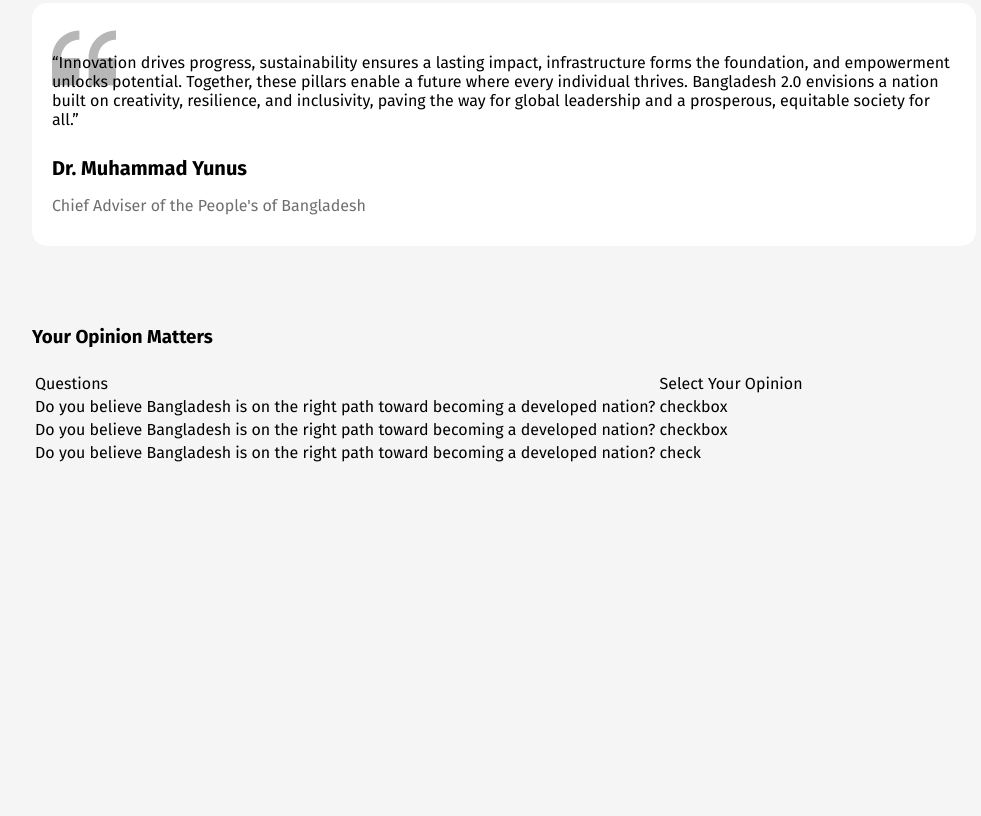
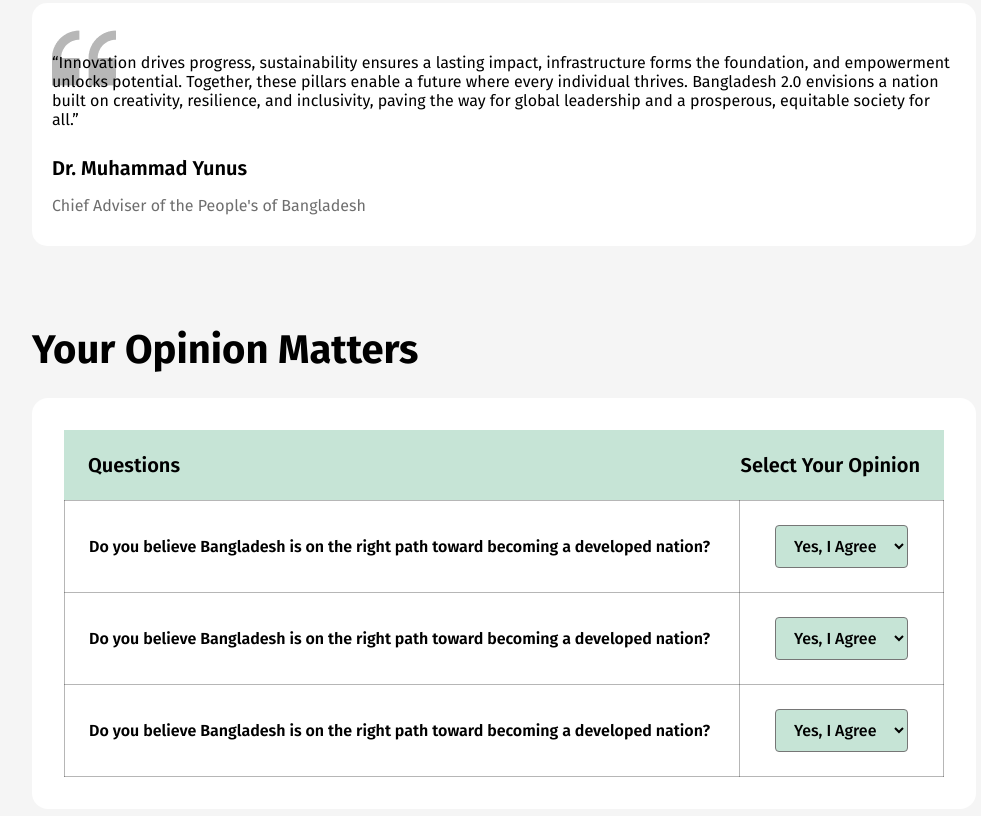
Before and after one commit to shahariarshawon/programming-hero-Assignment-1, a plain HTML site: page index.html in a window 1280 px wide. Shown: the part 1824-2640 px from the top of the page, without its empty margins (136-1117 px from the left). Before the commit the page ends 2297 px from the top, so only its background shows below. Drawn offline with Linux system fonts and the light colour scheme.

Commit message:
completed the section 4

```diff
--- a/index.html
+++ b/index.html
@@ -154,26 +154,44 @@
     <!-- section 4 -->
     <section id="sec4">
         <h3>Your Opinion Matters</h3>
-        <div class="sec4div1">
+        <div id="sec4div1">
+
+
+                    <div >
+                        <p>Questions</p>
+                        <p >Select Your Opinion</p>
+                    </div>
             <table>
-                <th>
-                    <tr>
-                        <td>Questions</td>
-                        <td>Select Your Opinion</td>
-                    </tr>
-                </th>
                 <tbody>
-                    <tr>
+                    <tr >
                         <td>Do you believe Bangladesh is on the right path toward becoming a developed nation?</td>
-                        <td>checkbox</td>
+                        <td id="check">
+                            <select name="opinion" id="opinion">
+                                <option value="Yes, I Agree">Yes, I Agree</option>
+                                <option value="Neutral">Neutral</option>
+                                <option value="No, I Don't">No, I Don't</option>
+                            </select>
+                        </td>
                     </tr>
                     <tr>
                         <td>Do you believe Bangladesh is on the right path toward becoming a developed nation?</td>
-                        <td>checkbox</td>
+                        <td id="check">
+                            <select name="opinion" id="opinion">
+                                <option value="Yes, I Agree">Yes, I Agree</option>
+                                <option value="Neutral">Neutral</option>
+                                <option value="No, I Don't">No, I Don't</option>
+                            </select>
+                        </td>
                     </tr>
                     <tr>
                         <td>Do you believe Bangladesh is on the right path toward becoming a developed nation?</td>
-                        <td>check</td>
+                            <td id="check">
+                            <select required name="opinion" id="opinion">
+                                <option value="Yes, I Agree">Yes, I Agree</option>
+                                <option value="Neutral">Neutral</option>
+                                <option value="No, I Don't">No, I Don't</option>
+                            </select>
+                        </td>
                     </tr>
                 </tbody>
             </table>
--- a/style/style.css
+++ b/style/style.css
@@ -83,11 +83,13 @@ nav button{
 #sec2-div h4{
     font-size: 20px;
     margin-bottom: 0;
+    font-weight: bold;
 }
 /* description */
 #sec2-div p{
     font-size: 16px;
     color:rgba(14, 14, 14, 0.7);
+
 }
 /* fixing the size of box for same size */
 #sec2>div div{
@@ -157,13 +159,12 @@ nav button{
     background-color: #FFC239;
     border: 1px solid white;
 }
-                                /* section 4 */
 #sec3div3{
     margin: 32px 160px 0px;
     background-color: #fff;
     padding: 20px 20px;
     border-radius: 15px;
-    background-image: url(../style/assets/quote-bg.png);
+    background-image: url(../style/assets/quote-bg.png) ;
     background-repeat: no-repeat;
     padding: 50px 20px 15px;
     background-position: 20px 23px;
@@ -174,11 +175,60 @@ nav button{
 #sec3div3 h4{
     font-size: 20px;
     margin-bottom: 0;
+    font-weight: 600;
 }
 #sec3div3 p{
     font-size: 16px;
     color:rgba(14, 14, 14, 0.6) ;
 }
+
+                                /* section 4 */
 #sec4{
     margin: 80px 160px 0px;
+
 }
+#sec4 div{
+    padding: 32px;
+    background-color: #fff;
+    border-radius: 16px;
+}
+#sec4 table{
+    border: 1px solid rgba(14, 14, 14, 0.3);
+    border-collapse: collapse;
+    width:100%;
+    font-weight: 600;
+
+
+}
+#sec4div1>div{
+    background-color: rgb(198, 228, 214);
+    display: flex;
+    justify-content: space-between;
+    height:  50px;
+    padding: 10px 24px;
+    border-radius: 0;
+    font-size: 20px;
+    font-weight: 600;
+    align-items: center;
+}
+#sec4 td{
+    border: 1px solid rgba(14, 14, 14, 0.3);
+    padding: 24px;
+
+}
+#sec4 h3{
+    font-size: 40px;
+    font-weight: bold;
+    margin-bottom: 24px;
+}
+#sec4 select, option{
+    padding: 10px 14px;
+    background-color:rgb(198, 228, 214) ;
+    border-radius: 4px;
+    font-size: 16px;
+    font-weight: 500;
+}
+#check{
+    text-align: center;
+    width: 155px;
+}
```
